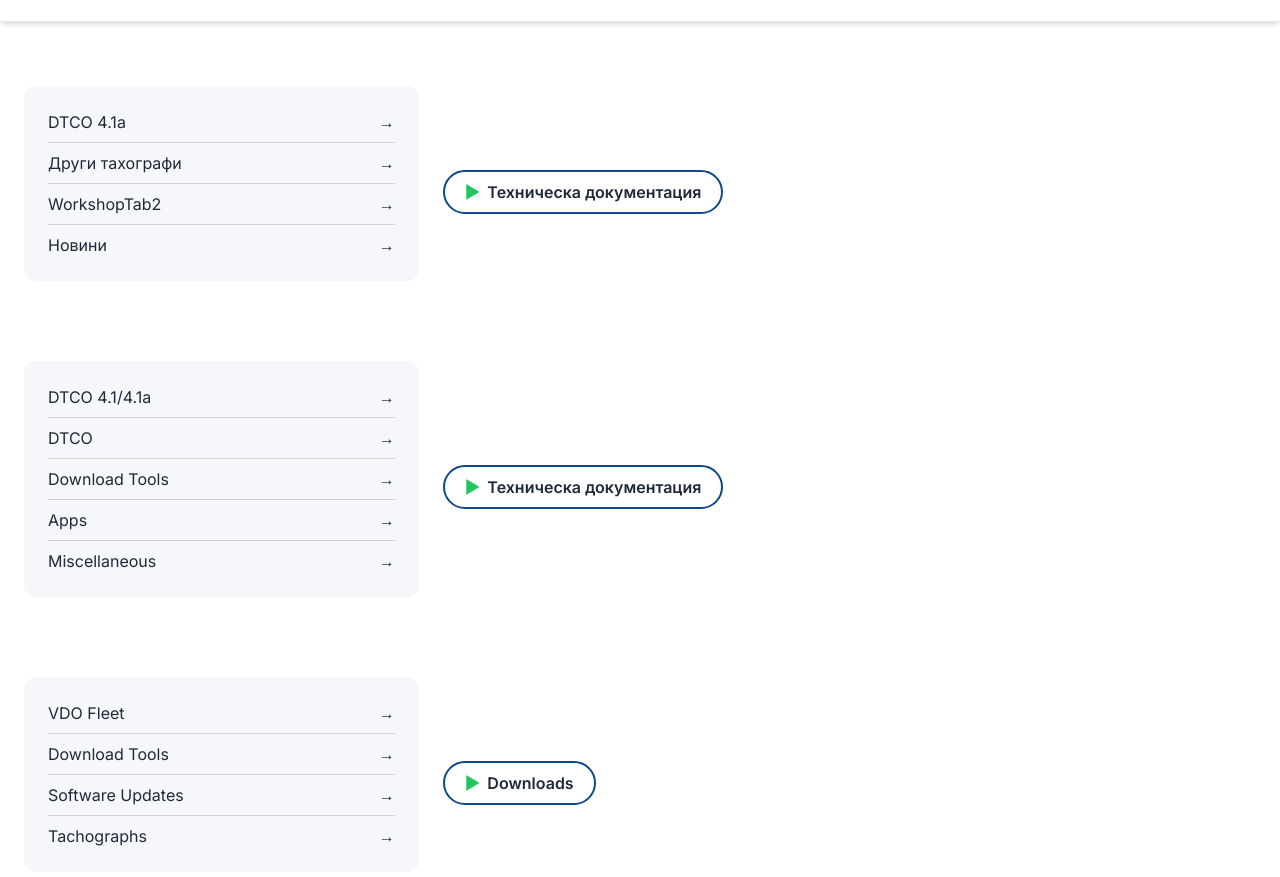
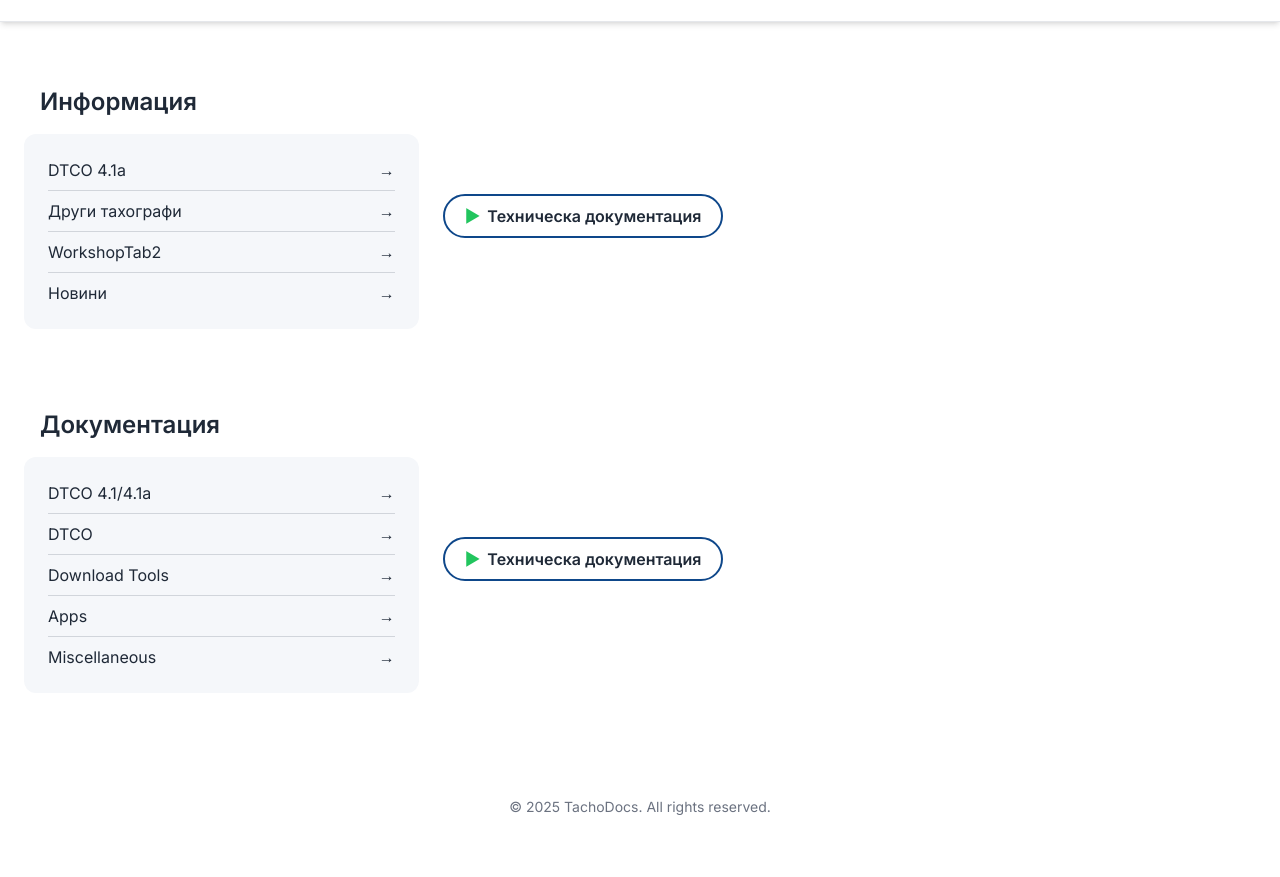
Before and after one commit to hshristev/tachodocs, a plain HTML site: page tachodocs.html in a window 1280 px wide. Shown: the part 75-952 px from the top of the page. Drawn offline with nearby package versions, Linux system fonts and the light colour scheme.

Commit message:
some titles and deleted tile 3

```diff
--- a/tachodocs.html
+++ b/tachodocs.html
@@ -51,6 +51,9 @@
   <main class="max-w-7xl mx-auto px-6 py-16 space-y-20">
     <!-- Tile 1 -->
     <section class="grid md:grid-cols-3 gap-6 items-center">
+      <div>
+<h2 class="text-2xl font-semibold mb-4 pl-4">Информация</h2>
+
       <div class="info-tile p-6 rounded-xl space-y-4">
         <div class="space-y-2">
           <div  class="flex justify-between items-center border-b border-gray-300 pb-2 cursor-pointer">
@@ -71,6 +74,7 @@
           </div>
         </div>
       </div>
+      </div>
       <div class="md:col-span-2">
         <!-- <img src="bg2.png" alt="User Support Image" class="w-full rounded-xl shadow-md"> -->
         <div class="mt-4">
@@ -81,6 +85,8 @@
 
     <!-- Tile 2 -->
     <section class="grid md:grid-cols-3 gap-6 items-center">
+      <div>
+        <h2 class="text-2xl font-semibold mb-4 pl-4">Документация</h2>
       <div class="info-tile p-6 rounded-xl space-y-4">
         <div class="space-y-2">
           <div onclick="updateHeader('Details about DTCO 4.1/4.1a')" class="flex justify-between items-center border-b border-gray-300 pb-2 cursor-pointer">
@@ -105,6 +111,7 @@
           </div>
         </div>
       </div>
+      </div>
       <div class="md:col-span-2">
         <!-- <img src="img2.jpg" alt="FAQ Image" class="w-full rounded-xl shadow-md"> -->
         <div class="mt-4">
@@ -114,34 +121,8 @@
     </section>
 
     <!-- Tile 3 -->
-    <section class="grid md:grid-cols-3 gap-6 items-center">
-      <div class="info-tile p-6 rounded-xl space-y-4">
-        <div class="space-y-2">
-          <div onclick="updateHeader('Fleet documentation and info')" class="flex justify-between items-center border-b border-gray-300 pb-2 cursor-pointer">
-            <span>VDO Fleet</span>
-            <span>&rarr;</span>
-          </div>
-          <div onclick="updateHeader('Tools for downloading data')" class="flex justify-between items-center border-b border-gray-300 pb-2 cursor-pointer">
-            <span>Download Tools</span>
-            <span>&rarr;</span>
-          </div>
-          <div onclick="updateHeader('Latest software versions')" class="flex justify-between items-center border-b border-gray-300 pb-2 cursor-pointer">
-            <span>Software Updates</span>
-            <span>&rarr;</span>
-          </div>
-          <div onclick="updateHeader('All tachograph models')" class="flex justify-between items-center cursor-pointer">
-            <span>Tachographs</span>
-            <span>&rarr;</span>
-          </div>
-        </div>
-      </div>
-      <div class="md:col-span-2">
-        <!-- <img src="img3.jpg" alt="Downloads Image" class="w-full rounded-xl shadow-md"> -->
-        <div class="mt-4">
-          <a href="#downloads" class="tile-btn">Downloads</a>
-        </div>
-      </div>
-    </section>
+
+
   </main>
 
   <footer class="text-center text-gray-500 text-sm py-10">
```
